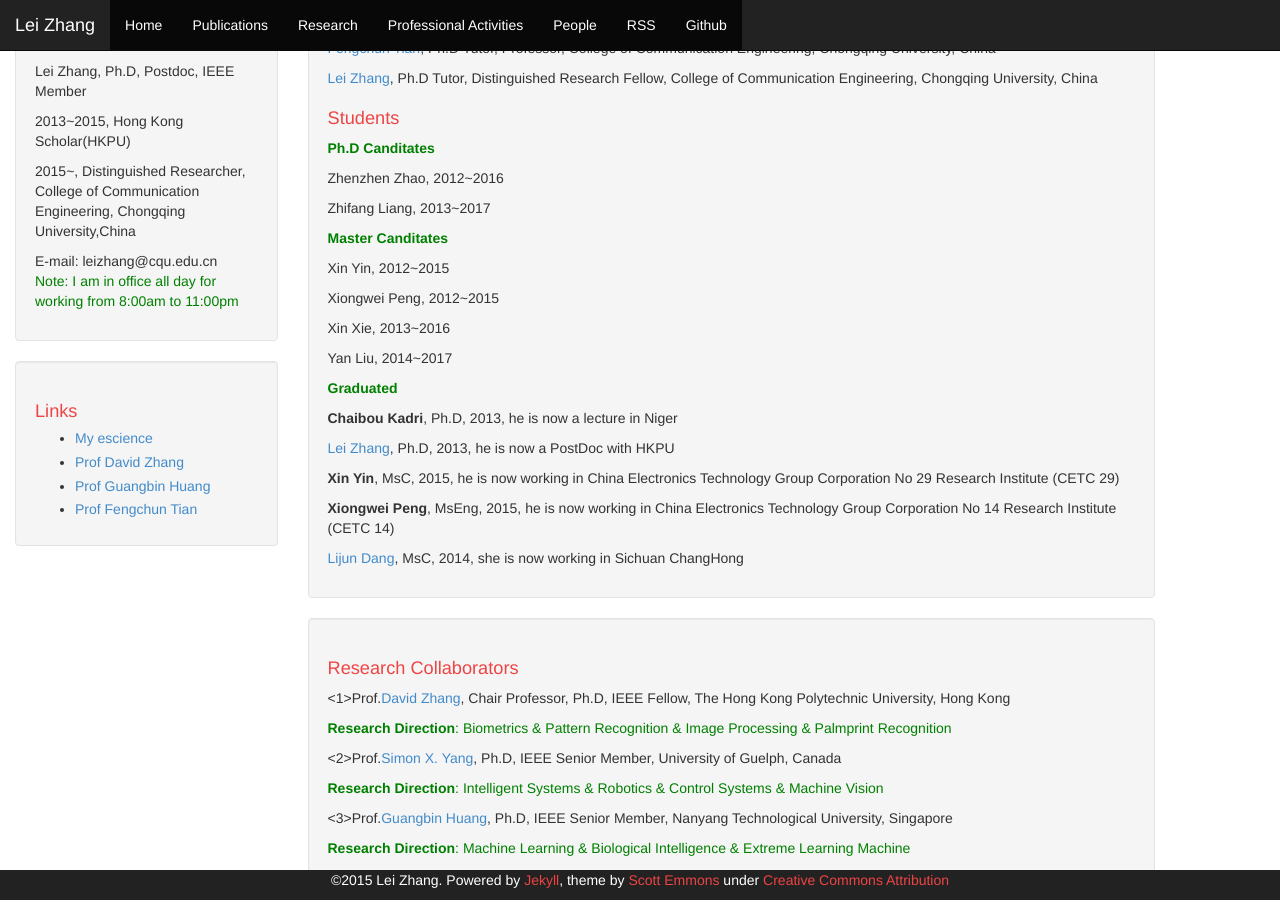
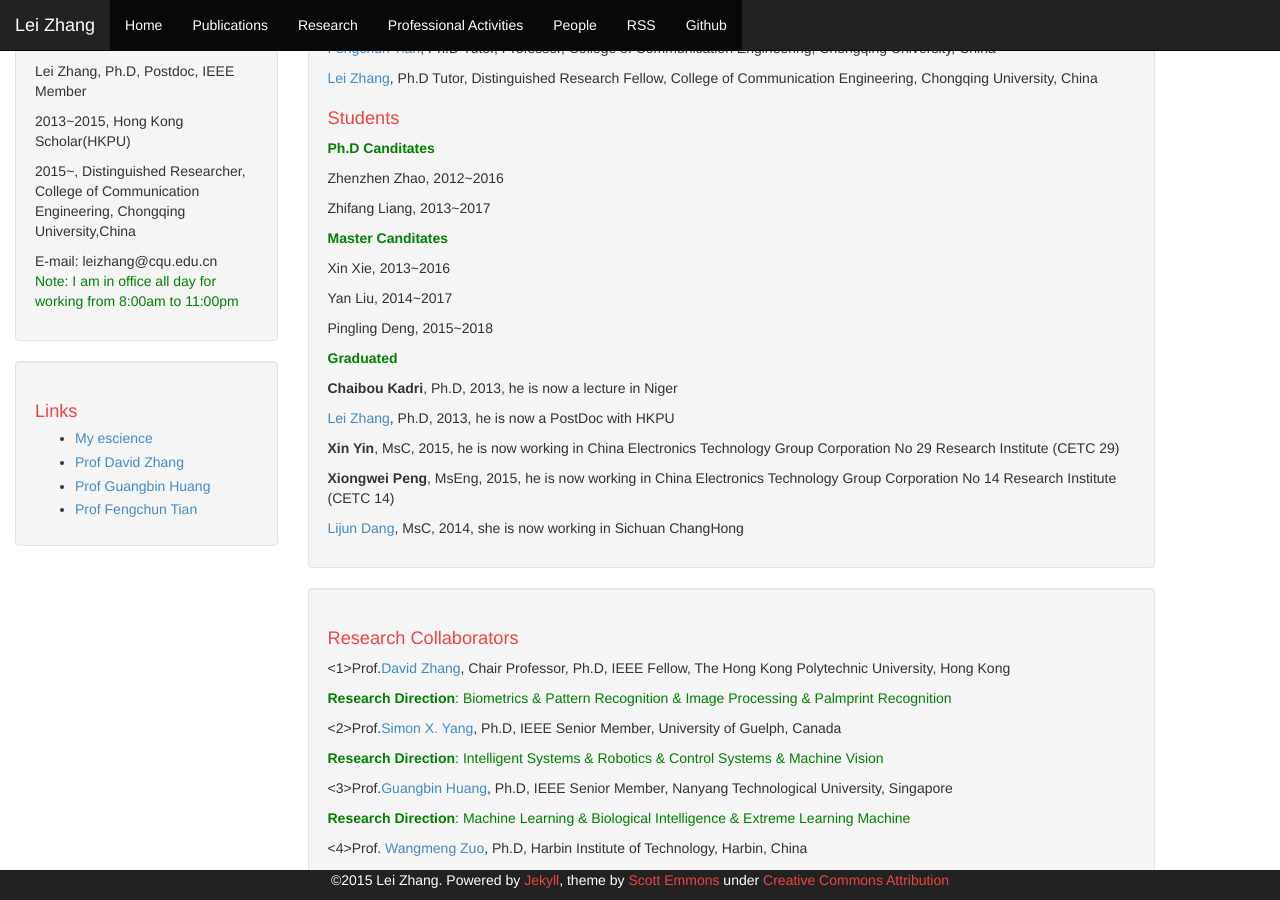
Before and after one commit to DrLeiZhang/website, a Jekyll site: the page built from people.html, in a window 1280 px wide and 900 px high, scrolled down 356 px. Built offline with Jekyll 4.4.1, drawn with Linux system fonts in a browser that asks for light colours; Markdown is read by kramdown in place of the engine named in the settings.

Commit message:
Update
Signed-off-by: leizhang@cqu.edu.cn <leizhang@cqu.edu.cn>

```diff
--- a/people.html
+++ b/people.html
@@ -22,10 +22,9 @@
 <p>Zhifang Liang, 2013~2017</p>
 
 <p style="color:green;"><h0><B>Master Canditates</B></h0></p>
-<p>Xin Yin, 2012~2015</p>
-<p>Xiongwei Peng, 2012~2015</p>
 <p>Xin Xie, 2013~2016</p>
 <p>Yan Liu, 2014~2017</p>
+<p>Pingling Deng, 2015~2018</p>
 
 <p style="color:green"><h0><B>Graduated</B></h0></p>
 <p><B>Chaibou Kadri</B>, Ph.D, 2013, he is now a lecture in Niger</p>
```
